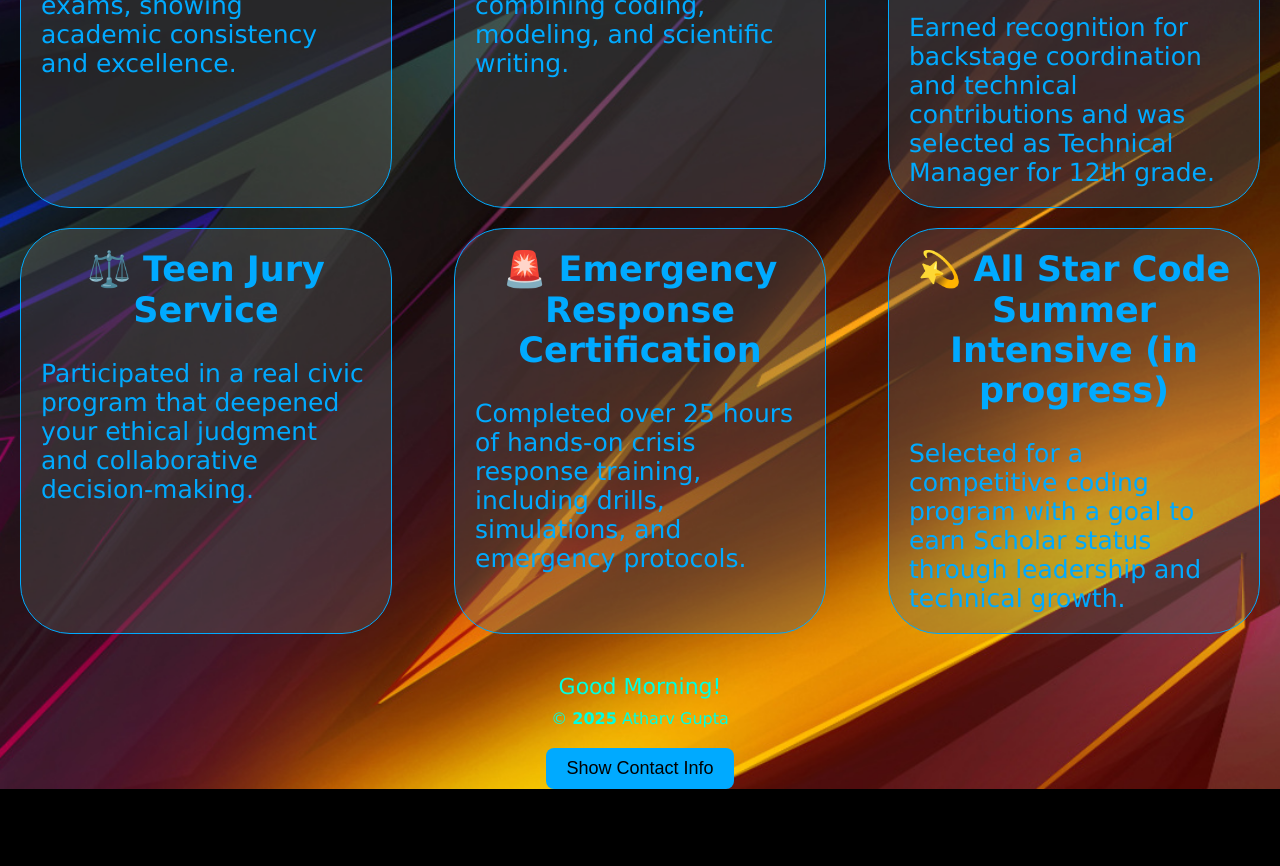
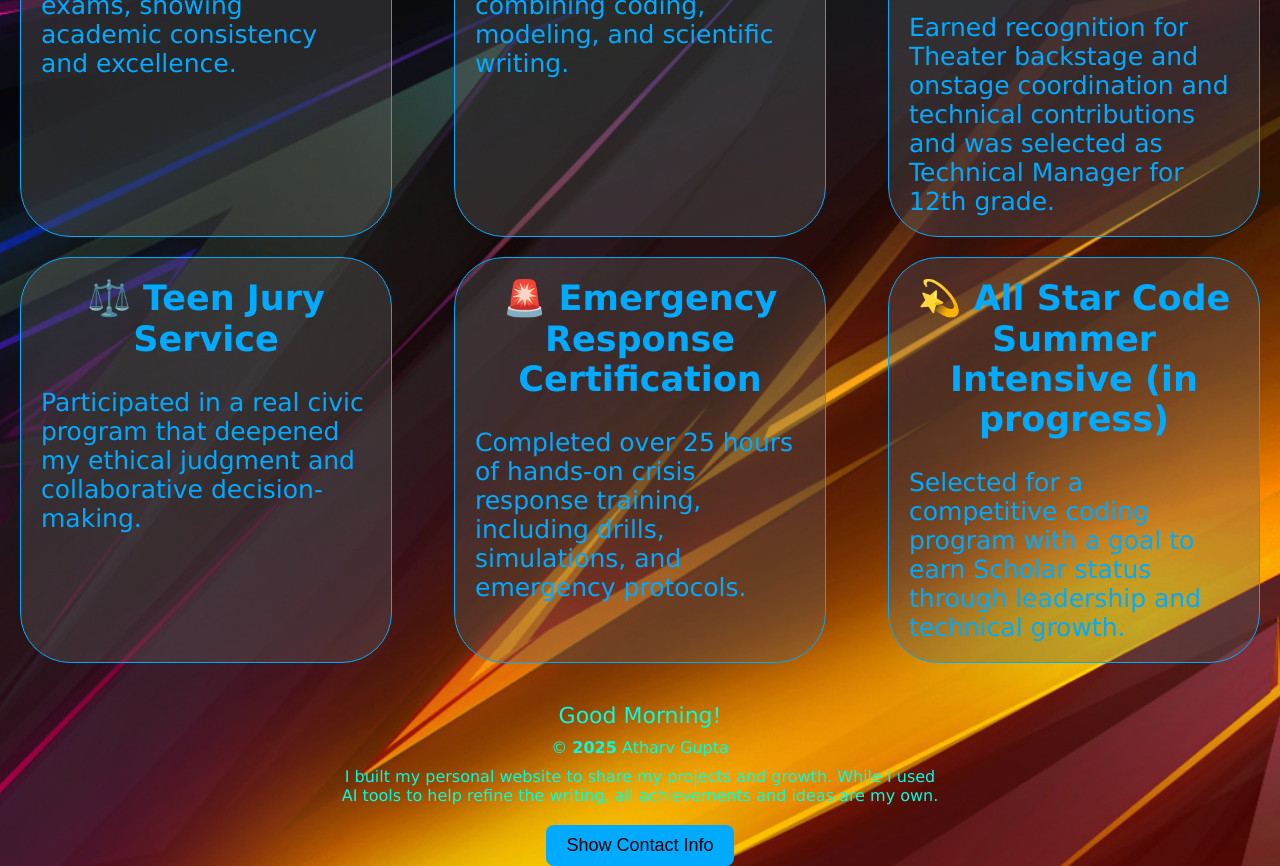
Before and after one commit to AtharvOdin/Atharv-Gupta, a plain HTML site: page awards.html in a window 1280 px wide. Shown: the part 491-1357 px from the top of the page. Before the commit the page ends 1280 px from the top, so only its background shows below. Drawn offline with Linux system fonts and the light colour scheme.

Commit message:
Add AI disclaimer

```diff
--- a/awards.html
+++ b/awards.html
@@ -41,12 +41,12 @@
         <div class="section">
           <h2>🎭 Technical Leadership in Stage Production</h2>
           <br>
-          <p>Earned recognition for backstage coordination and technical contributions and was selected as Technical Manager for 12th grade.</p>
+          <p>Earned recognition for Theater backstage and onstage coordination and technical contributions and was selected as Technical Manager for 12th grade.</p>
         </div>
         <div class="section">
           <h2>⚖️ Teen Jury Service</h2>
           <br>
-          <p>Participated in a real civic program that deepened your ethical judgment and collaborative decision-making.</p>
+          <p>Participated in a real civic program that deepened my ethical judgment and collaborative decision-making.</p>
         </div>
         <div class="section">
           <h2>🚨 Emergency Response Certification</h2>
@@ -65,6 +65,7 @@
         <div class="footer-content">
           <p id="greeting"></p>
           <p>&copy; <span id="year"></span> Atharv Gupta</p>
+          <p>I built my personal website to share my projects and growth. While I used AI tools to help refine the writing, all achievements and ideas are my own.</p>
 
           <button id="toggle-contact">Show Contact Info</button>
           <div id="contact-info">
```
Also changed, not shown: academics.html (+1 -0 lines), goals.html (+1 -1 lines), index.html (+1 -0 lines), journey.html (+1 -0 lines).
